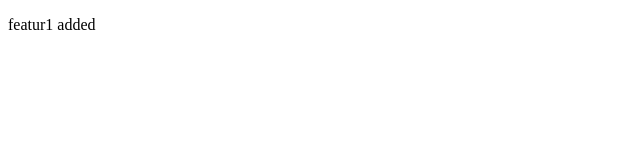
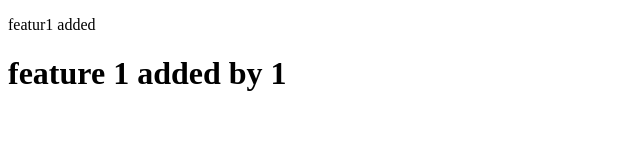
Before and after one commit to abhishekrajput-web/test, a plain HTML site: page index.html in a window 1280 px wide. Shown: the whole page, without its empty margins (0-640 px from the left). Drawn offline with Linux system fonts and the light colour scheme.

Commit message:
added by feature1

```diff
--- a/index.html
+++ b/index.html
@@ -8,5 +8,6 @@
 <body>
 
   <p>featur1 added</p>
+  <h1>feature 1 added by 1</h1>
 </body>
 </html>
```
